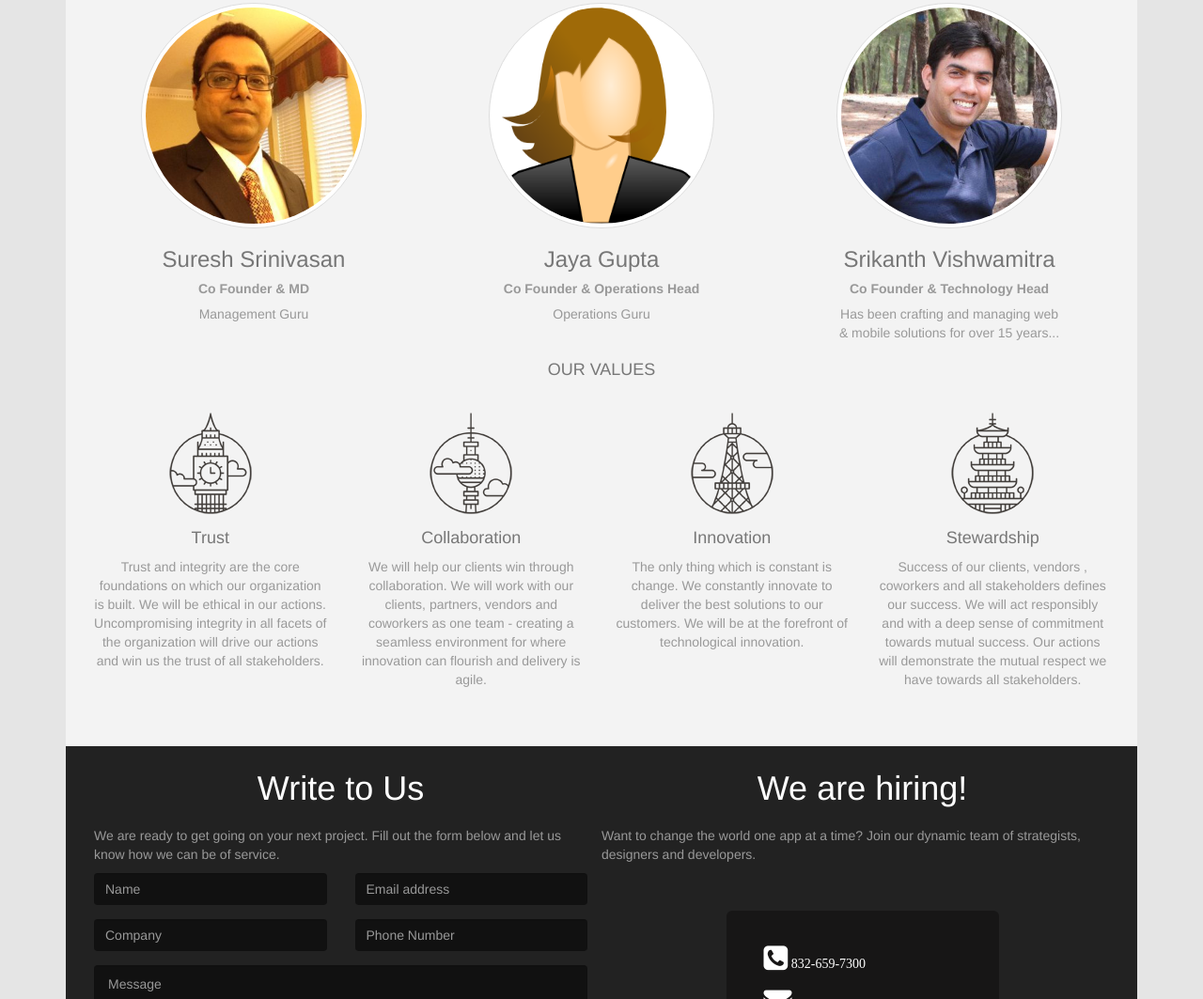
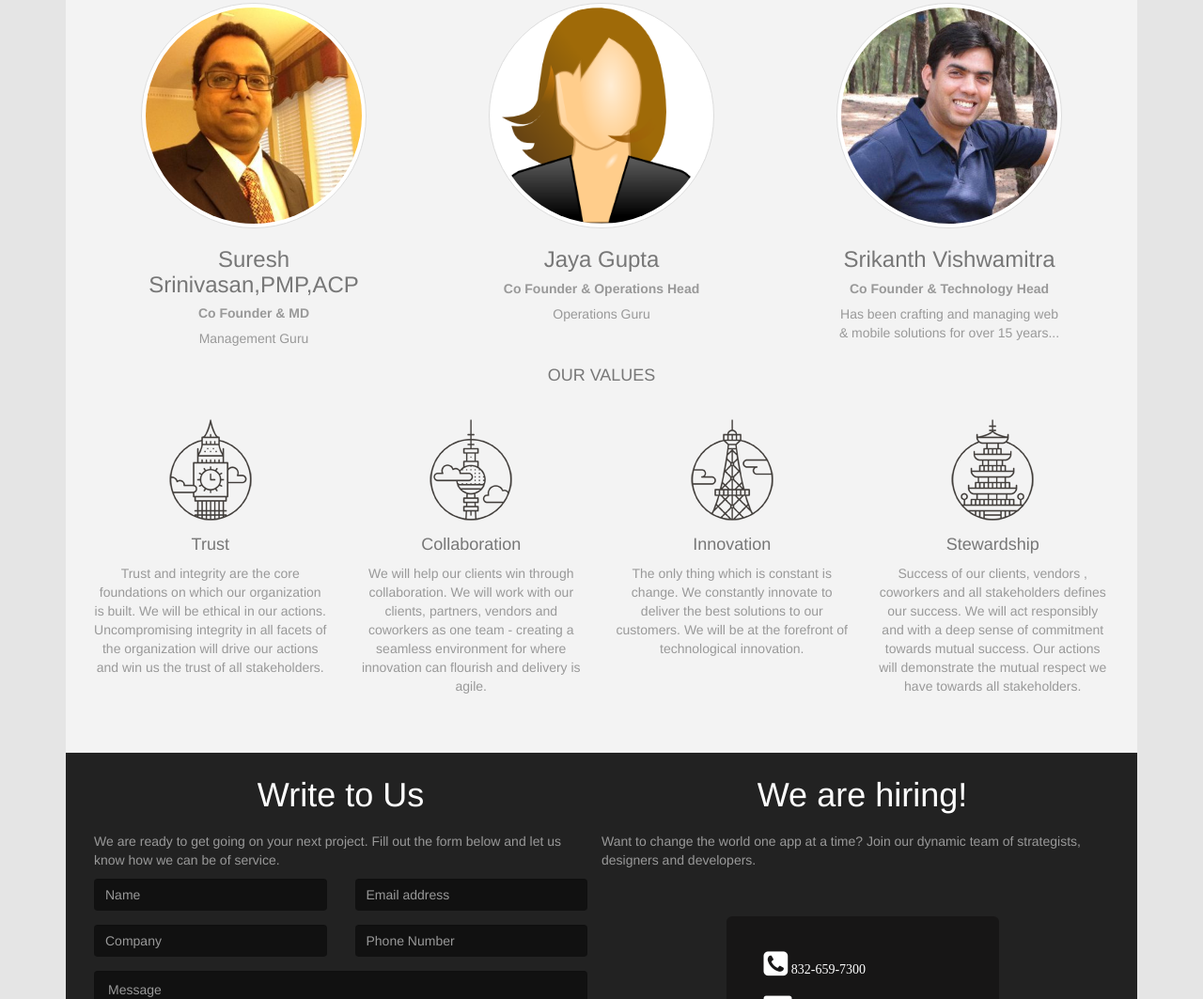
Before and after one commit to jagdishadusumalli/genencore, a plain HTML site: page public/index.html in a window 1280 px wide. Shown: the part 3864-4927 px from the top of the page at 94% size. Drawn offline with Linux system fonts and the light colour scheme; some icons are missing.

Commit message:
suresh changes

```diff
--- a/public/index.html
+++ b/public/index.html
@@ -523,7 +523,7 @@
                                         </span>
                                       </p>
                                     </div>
-                                    <h3>Suresh Srinivasan<small class="designation bold">Co Founder & MD</small></h3>
+                                    <h3>Suresh Srinivasan,PMP,ACP<small class="designation bold">Co Founder & MD</small></h3>
                                     <p>Management Guru</p>
                                   </div>
                                 </div>
```
